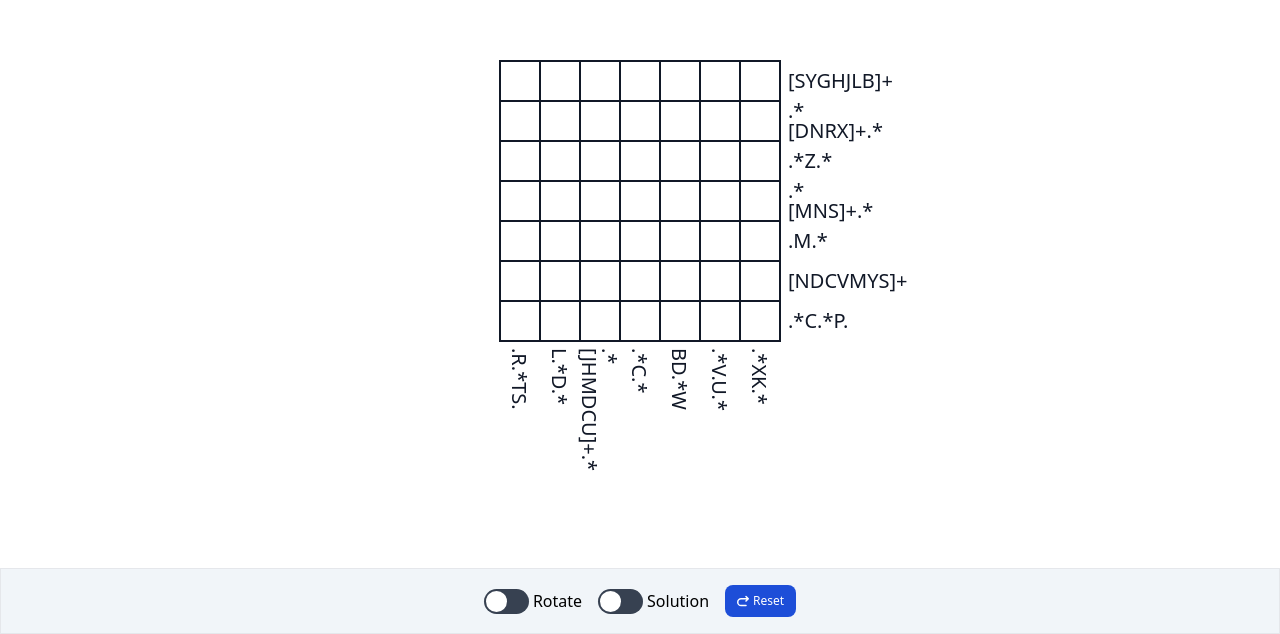
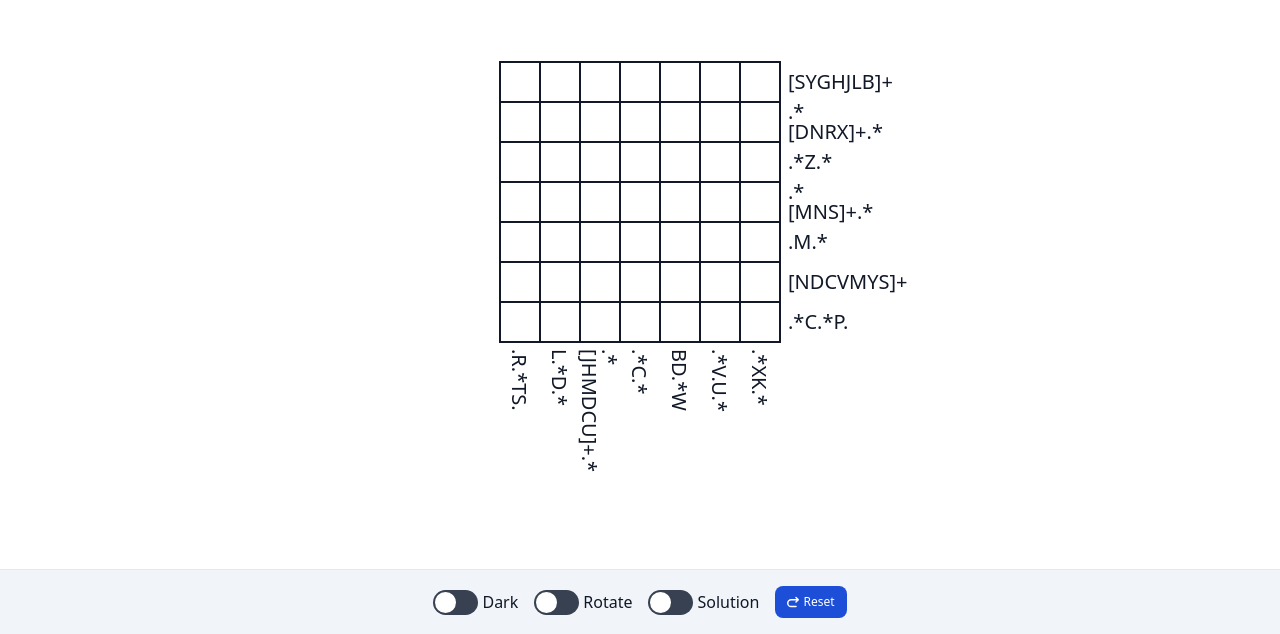
Before and after one commit to henningway/regex-crossword, a Vue app: page / in a window 1280 px wide. Shown: the part 166-800 px from the top of the page. Built offline with nearby package versions, Linux system fonts and the light colour scheme.

Commit message:
darkmode

```diff
--- a/index.html
+++ b/index.html
@@ -1,5 +1,5 @@
 <!doctype html>
-<html>
+<html class="class">
     <head>
         <meta charset="utf-8" />
         <meta
@@ -12,7 +12,7 @@
             src="/src/main.ts"
         ></script>
     </head>
-    <body>
+    <body class="bg-white dark:bg-slate-900 text-gray-900 dark:text-slate-300">
         <div id="app"></div>
     </body>
 </html>
--- a/src/view/Board.vue
+++ b/src/view/Board.vue
@@ -1,6 +1,6 @@
 <template>
     <div
-        class="text-xl text-gray-900 transition-transform border border-gray-900"
+        class="text-xl transition-transform border border-gray-900 dark:border-slate-400"
         :class="{ '-rotate-45': options.rotate }"
         @keydown.up="navigate(Direction.UP)"
         @keydown.down="navigate(Direction.DOWN)"
@@ -21,15 +21,15 @@
                 <div
                     v-for="(char, colIndex) in row"
                     :key="colIndex"
-                    class="relative h-full flex justify-center items-center border border-gray-900 p-1"
+                    class="relative h-full flex justify-center items-center border border-gray-900 dark:border-slate-400 p-1"
                     :style="{ width: CELL_PX + 'px' }"
-                    :class="{ 'bg-blue-100': equals(activeCell, { row: rowIndex, col: colIndex }) }"
+                    :class="{ 'bg-blue-100 dark:bg-rose-800': equals(activeCell, { row: rowIndex, col: colIndex }) }"
                     @click="focus(rowIndex, colIndex)"
                 >
                     <!-- solution -->
                     <span
                         v-if="options.solution && input[rowIndex][colIndex] === ''"
-                        class="transition-transform text-gray-400 absolute inset-1/2 -translate-x-1/2 -translate-y-1/2 w-fit h-fit select-none pointer-events-none bg-transparent"
+                        class="transition-transform text-gray-400 dark:text-gray-700 absolute inset-1/2 -translate-x-1/2 -translate-y-1/2 w-fit h-fit select-none pointer-events-none bg-transparent"
                         :class="{ 'rotate-45': options.rotate }"
                     >
                         {{ char }}
--- a/src/view/Controls.vue
+++ b/src/view/Controls.vue
@@ -4,7 +4,16 @@
             <slot :options="options" />
         </div>
 
-        <div class="w-100 flex justify-center p-4 border border-t-gray-200 bg-slate-100 gap-4">
+        <div
+            class="w-100 flex justify-center p-4 border-t border-t-gray-200 dark:border-t-gray-700 bg-slate-100 dark:bg-slate-800 gap-4"
+        >
+            <ToggleButton
+                :value="darkmode"
+                @update="toggleDarkmode"
+            >
+                Dark
+            </ToggleButton>
+
             <ToggleButton
                 :value="options.rotate"
                 @update="toggleRotation"
@@ -52,11 +61,26 @@
     defineEmits(['reset']);
 
     /* REFS */
+    const darkmode = ref<boolean>(document.querySelector('html')?.classList[0] === 'dark');
     const options = ref<Options>({ solution: false, rotate: false });
 
     /* METHODS */
     const toggleSolution = () => (options.value = { ...options.value, solution: !options.value.solution });
     const toggleRotation = () => (options.value = { ...options.value, rotate: !options.value.rotate });
+
+    const toggleDarkmode = () => {
+        const htmlEl = document.querySelector('html');
+
+        if (htmlEl?.classList.contains('dark')) {
+            htmlEl?.classList.remove('dark');
+            htmlEl?.classList.add('light');
+            darkmode.value = false;
+        } else {
+            htmlEl?.classList.remove('light');
+            htmlEl?.classList.add('dark');
+            darkmode.value = true;
+        }
+    };
 
     /* INIT */
     const keyListener = (e: KeyboardEvent) => {
--- a/tailwind.config.js
+++ b/tailwind.config.js
@@ -1,5 +1,6 @@
 /** @type {import('tailwindcss').Config} */
 module.exports = {
+    darkMode: 'class',
     content: ['./index.html', './src/**/*.{js,ts,vue}'],
     theme: {
         extend: {}
```
